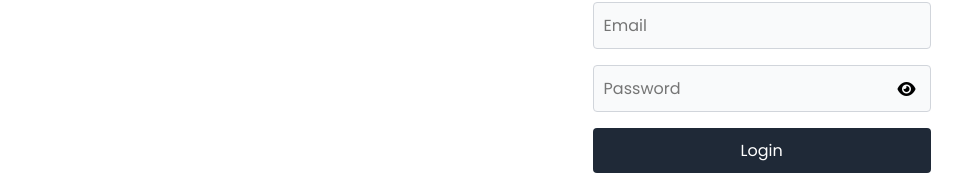
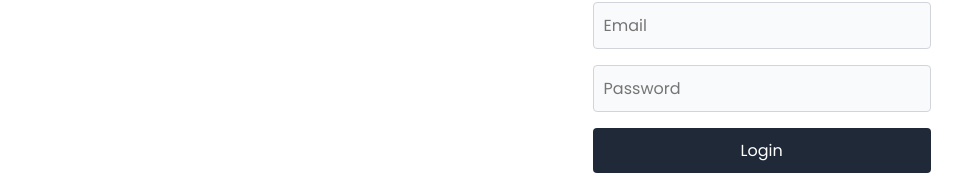
Before and after one commit to TR7J/construction-site-frontend, a React (Create React App) app: page /login in a window 1280 px wide. Shown: the part 270-445 px from the top of the page, without its empty margins (0-979 px from the left). Built offline with nearby package versions, Linux system fonts and the light colour scheme.

Commit message:
other changes now again......

```diff
--- a/src/pages/authentication/Login.tsx
+++ b/src/pages/authentication/Login.tsx
@@ -85,14 +85,6 @@ const Login: React.FC = () => {
               disabled={loading}
               onChange={(e) => setPassword(e.target.value)}
             />
-            <span
-              onClick={togglePasswordVisibility}
-              className="password-toggle"
-            >
-              <i
-                className={showPassword ? "fas fa-eye-slash" : "fas fa-eye"}
-              ></i>
-            </span>
           </div>
           {/*  <div className="sign-up-button-div"> */}
           <button type="submit" className="sign-up-button" disabled={loading}>
```
